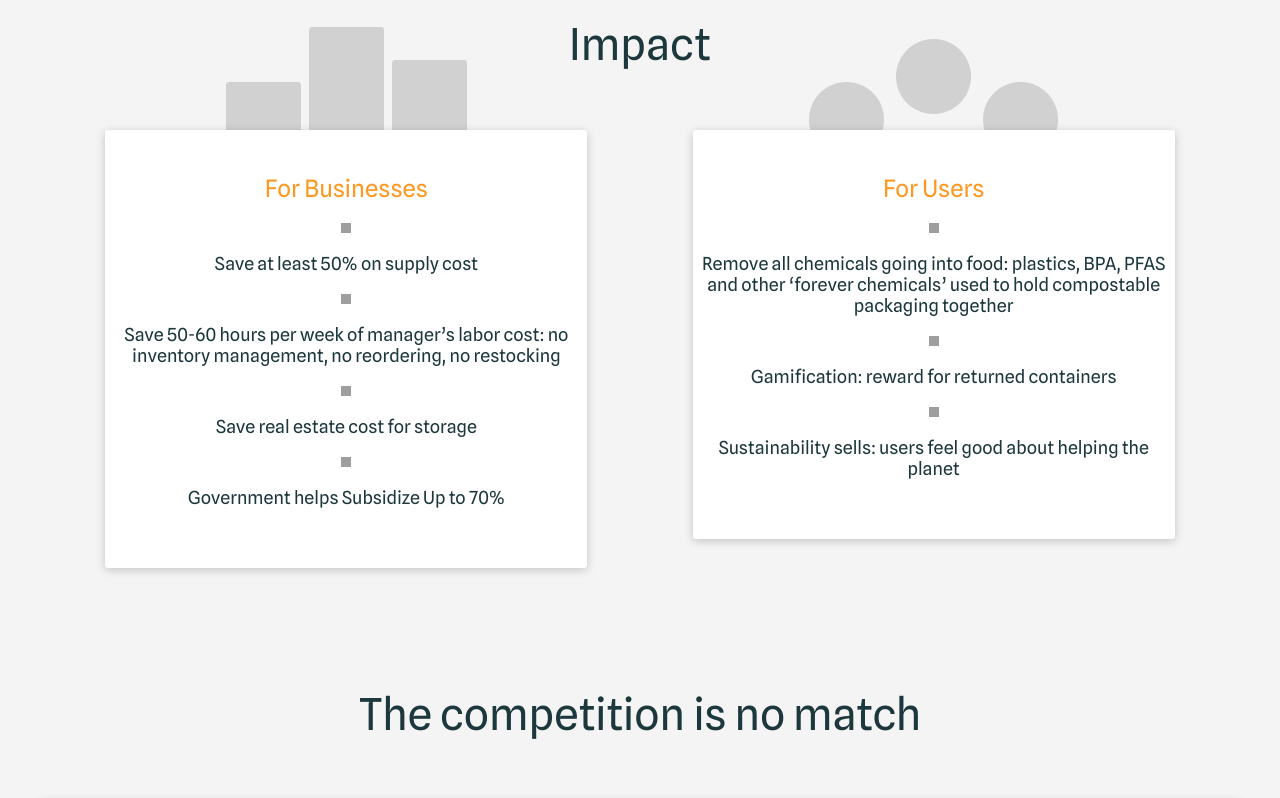
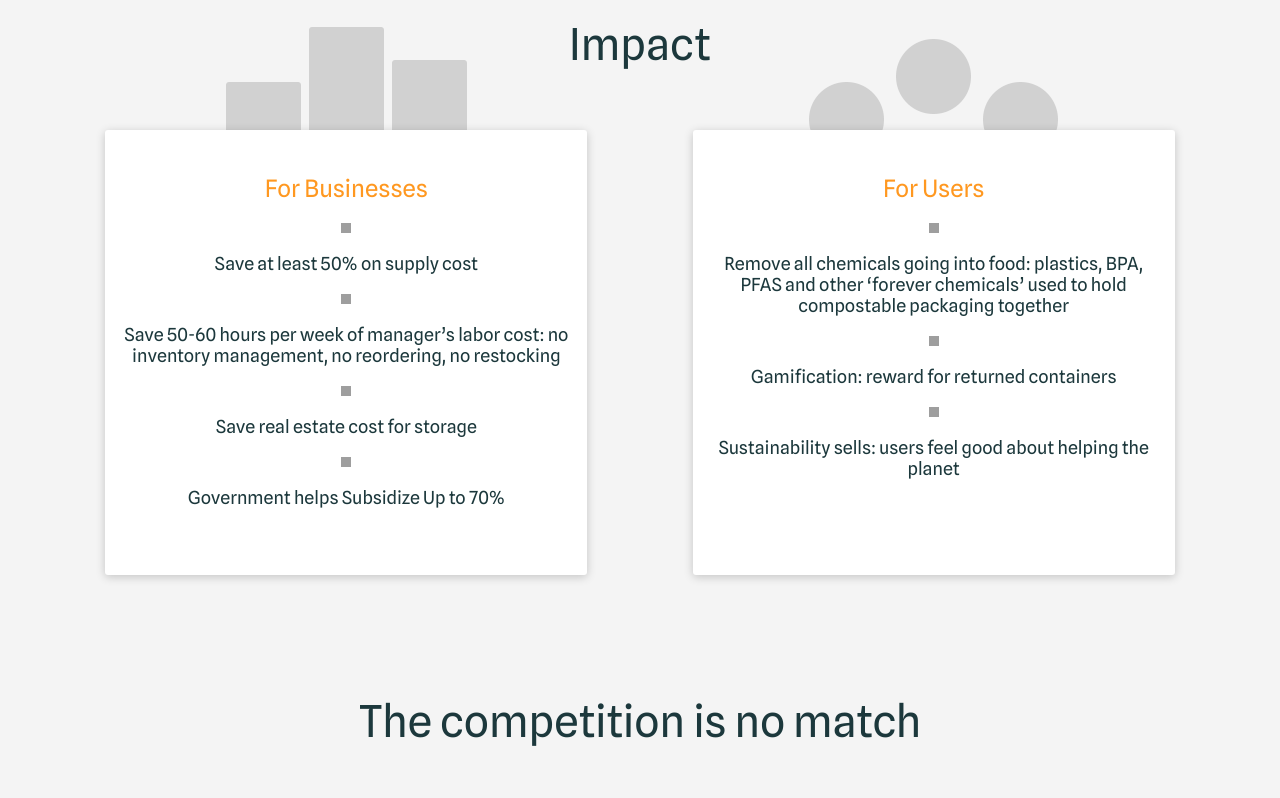
Before and after one commit to WilhelminaTetteh/awesome-container-company, a React (Create React App) app: page / in a window 1280 px wide. Shown: the part 4940-5738 px from the top of the page. Built offline with nearby package versions, Linux system fonts and the light colour scheme; grey boxes are pictures that could not be loaded.

Commit message:
feat(impact): fix card alignment

```diff
--- a/src/blocks/impact/__card-content/impact__card-content.css
+++ b/src/blocks/impact/__card-content/impact__card-content.css
@@ -3,7 +3,7 @@
   z-index: 0;
   background-color: #ffffff;
   width: 660px;
-  padding-bottom: 60px;
+  height: 433px;
   box-shadow: 0px 2px 10px rgba(0, 0, 0, 0.2);
   border-radius: 3px;
 }
@@ -11,12 +11,12 @@
 @media (max-width: 1400px) {
   .impact__card-content {
     max-width: 482px;
+    min-height: 445px;
   }
 }
 
 @media (max-width: 533px) {
   .impact__card-content {
     max-width: 343px;
-    padding-bottom: 40px;
   }
 }
--- a/src/blocks/impact/__card-header/impact__card-header.css
+++ b/src/blocks/impact/__card-header/impact__card-header.css
@@ -9,3 +9,9 @@
   margin: 0 auto;
   padding-top: 45px;
 }
+
+@media (max-width: 767px) {
+  .impact__card-header {
+    padding-top: 30px;
+  }
+}
--- a/src/blocks/impact/__card-text/impact__card-text.css
+++ b/src/blocks/impact/__card-text/impact__card-text.css
@@ -10,8 +10,17 @@
   margin: 20px auto 0;
 }
 
+@media (max-width: 1400px) {
+  .impact__card-text {
+    max-width: 452px;
+  }
+}
+
 @media (max-width: 767px) {
   .impact__card-text {
     max-width: 323px;
   }
+
+  .impact__card-text:last-of-type {
+  }
 }
--- a/src/blocks/impact/__competition/impact__competition.css
+++ b/src/blocks/impact/__competition/impact__competition.css
@@ -1,13 +1,16 @@
 .impact__competition {
   margin: 0;
-	overflow-x: scroll;
-  overscroll-behavior-x: none;
-	white-space: nowrap;
   padding-bottom: 56px;
 }
 
 
 @media (max-width: 1016px) {
+  .impact__competition {
+    overflow-x: scroll;
+    overscroll-behavior-x: none;
+    white-space: nowrap;
+  }
+
   .impact__competition::-webkit-scrollbar {
     width: 100%;
   }
```
